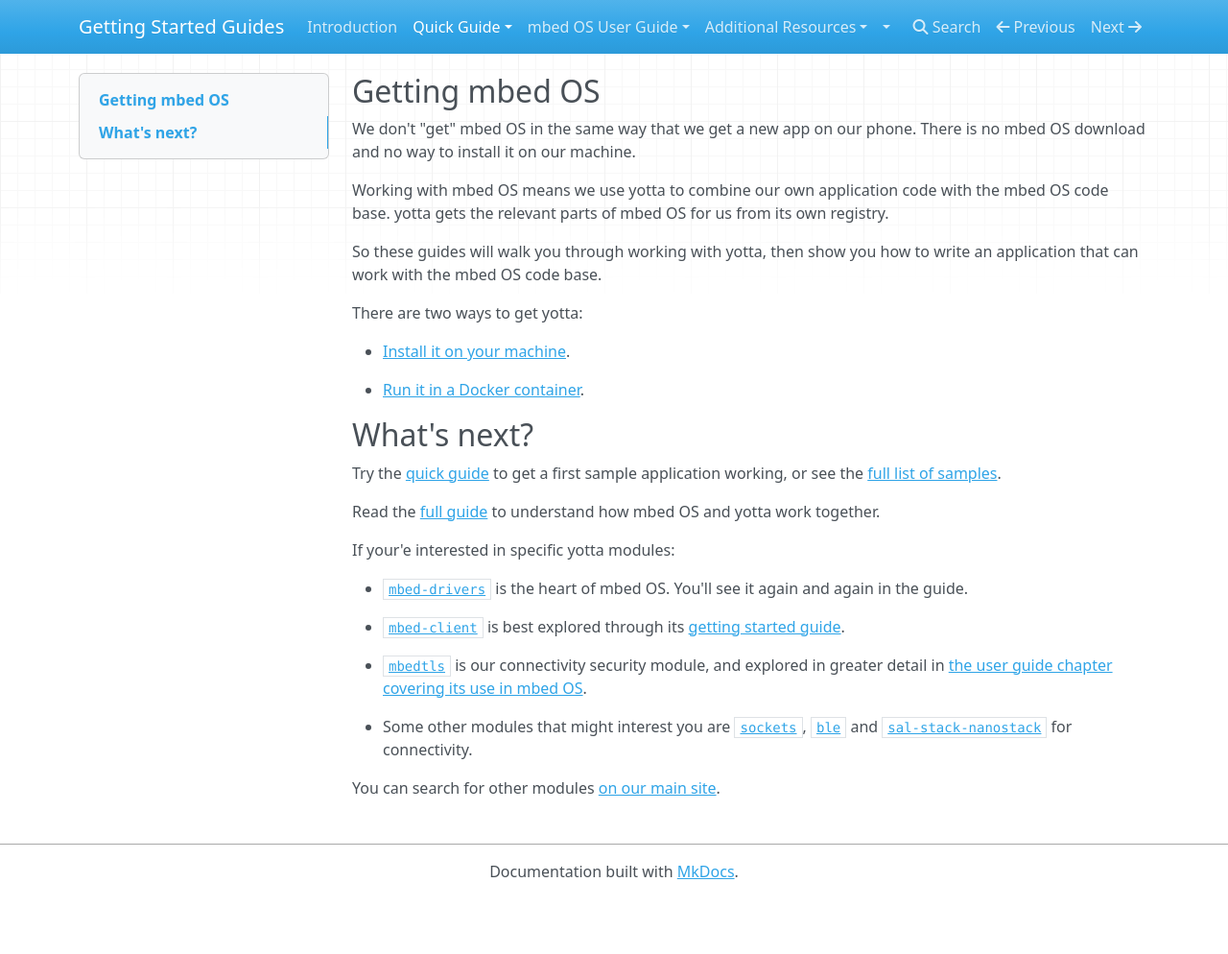
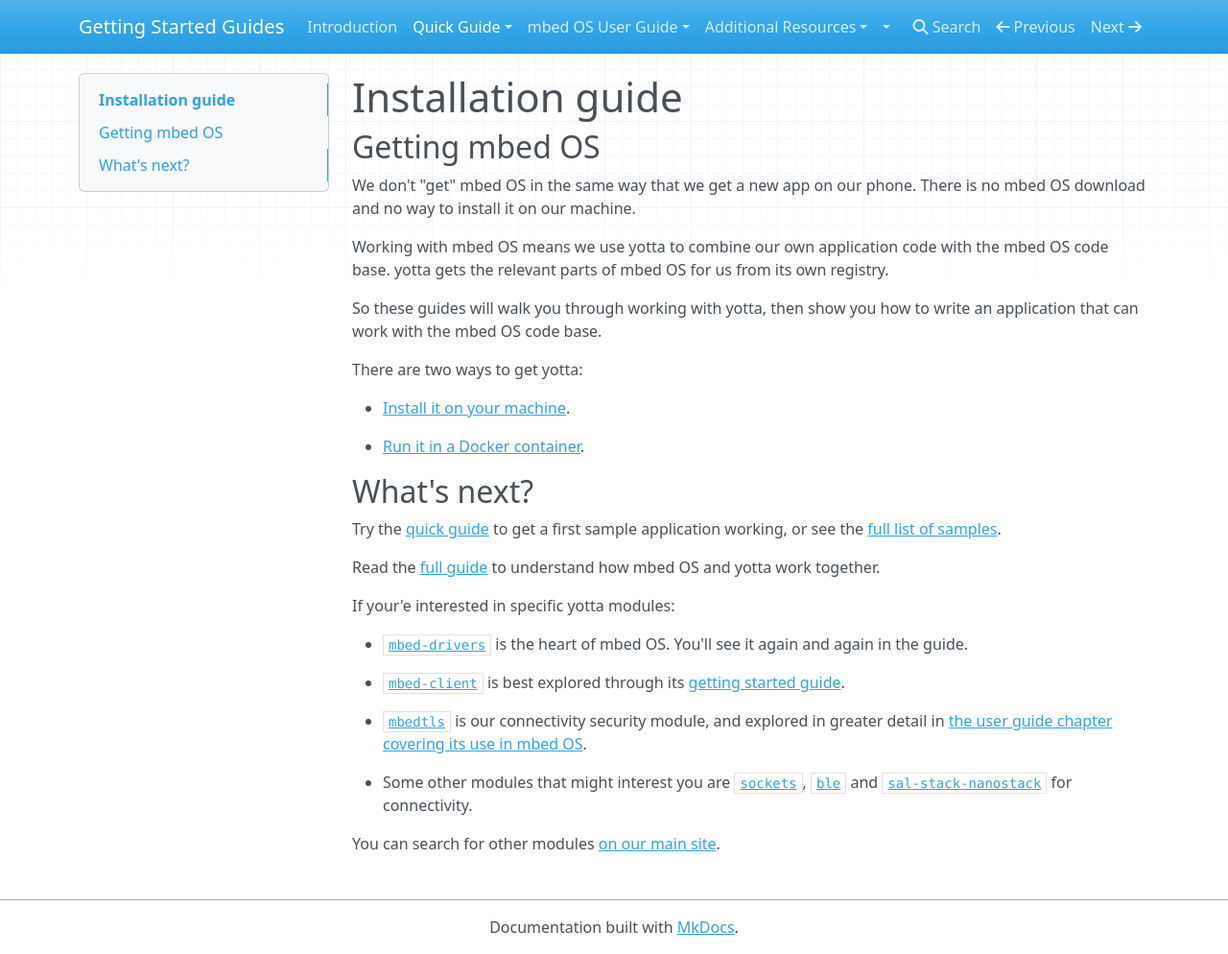
Before and after one commit to ARMmbed/GettingStartedmbedOS, an MkDocs documentation site: the page built from Docs/installation.md, in a window 1280 px wide and 994 px high. Shown: the whole window at 96% size. Built offline with MkDocs 1.6.1, drawn with Linux system fonts in a browser that asks for light colours; nearby versions of some CDN libraries; old or Windows-style settings are respelled for this version of MkDocs.

Commit message:
Changing title

```diff
--- a/Docs/installation.md
+++ b/Docs/installation.md
@@ -1,3 +1,5 @@
+# Installation guide
+
 ## Getting mbed OS
 
 We don't "get" mbed OS in the same way that we get a new app on our phone. There is no mbed OS download and no way to install it on our machine.
```
